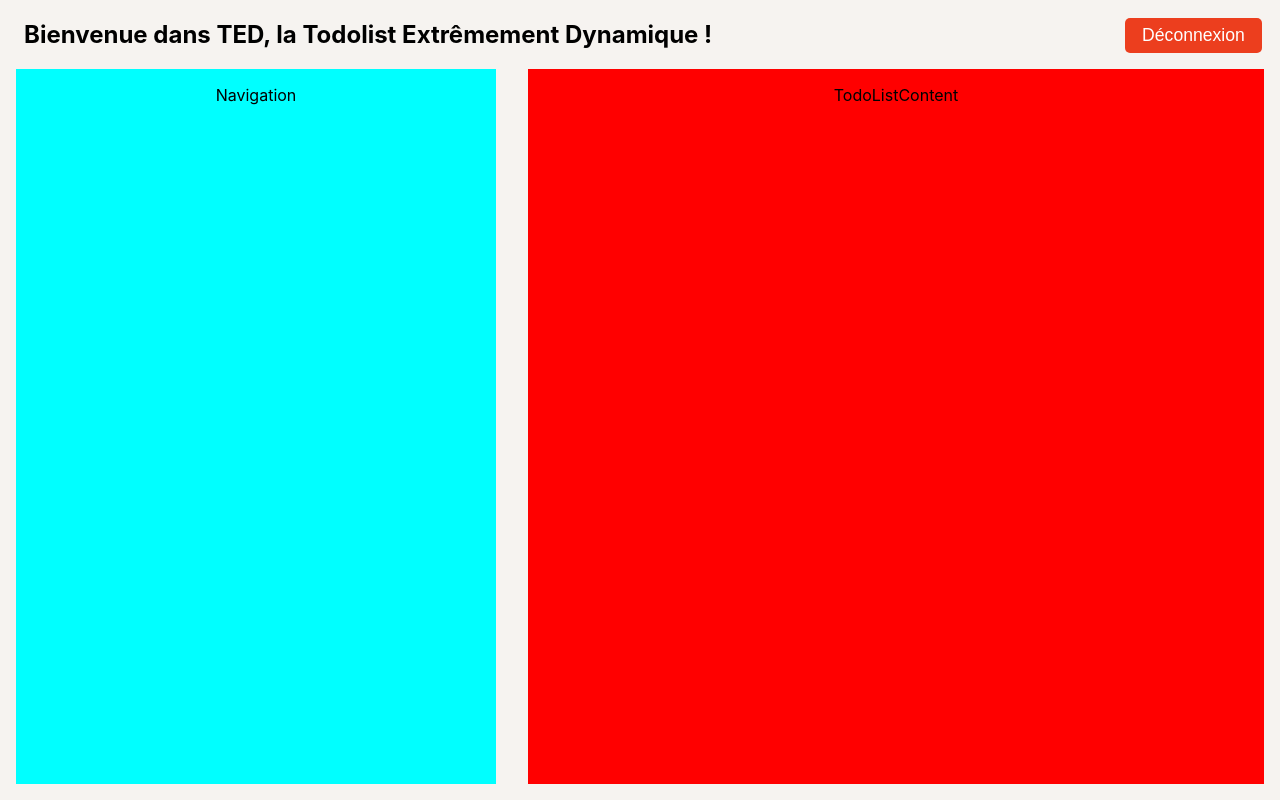
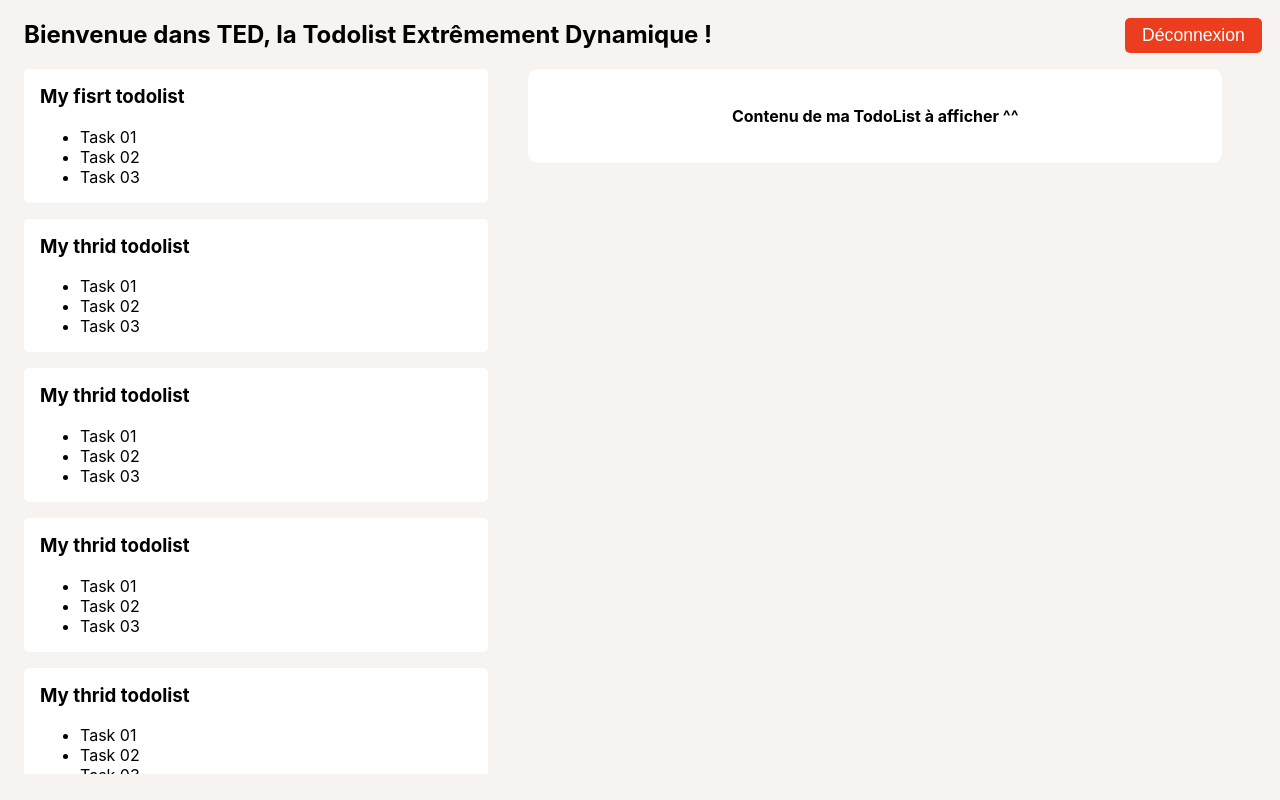
Before and after one commit to deadLocks21/ted-front, a Vue app: page / in a window 1280 px wide. Built offline with nearby package versions, Linux system fonts and the light colour scheme.

Commit message:
Navigation style.

```diff
--- a/src/App.vue
+++ b/src/App.vue
@@ -2,7 +2,7 @@
   <!-- <Login v-if="!$store.state.connected" /> -->
   <!-- <DisplayData v-if="$store.state.connected" /> -->
   <Login v-if="$store.state.connected" />
-  <DisplayData v-if="!$store.state.connected" />
+  <MainPage v-if="!$store.state.connected" />
 </template>
 
 <style lang="less">
@@ -29,13 +29,13 @@ body {
 
 <script>
 import Login from "./views/LoginPage.vue";
-import DisplayData from "./views/MainPage.vue";
+import MainPage from "./views/MainPage.vue";
 
 export default {
   name: "App",
   components: {
     Login,
-    DisplayData,
+    MainPage,
   },
 };
 </script>
--- a/src/components/Main/Content/Content.vue
+++ b/src/components/Main/Content/Content.vue
@@ -1,11 +1,7 @@
 <template>
   <div class="row">
-    <nav>
-      <Navigation />
-    </nav>
-    <article>
-      <TodoListContent />
-    </article>
+    <Navigation />
+    <TodoListContent />
   </div>
 </template>
 
@@ -24,16 +20,9 @@ export default {
 
 <style scoped>
 .row {
+  height: 100%;
   flex: 1 1 auto;
   display: flex;
   justify-content: space-around;
 }
-
-nav {
-  width: 37.5%;
-}
-
-article {
-  width: 57.5%;
-}
 </style>
--- a/src/components/Main/Content/Navigation/Navigation.vue
+++ b/src/components/Main/Content/Navigation/Navigation.vue
@@ -1,21 +1,43 @@
 <template>
-  <div>
-    <p>Navigation</p>
-  </div>
+  <nav>
+    <TodoListItem
+      v-for="item in $store.state.todolists"
+      :key="item"
+      :todolist="item"
+    />
+  </nav>
 </template>
 
 <script>
+import TodoListItem from "./TodoListItem.vue";
+
 export default {
   name: "Navigation",
+  components: {
+    TodoListItem,
+  },
 };
 </script>
 
 <style scoped>
-div {
-  height: 100%;
-  width: 100%;
+nav {
+  width: 37.5%;
+  height: 90%;
   display: flex;
-  justify-content: center;
-  background-color: aqua;
+  flex-direction: column;
+  justify-content: flex-start;
+  align-items: center;
+  overflow-y: scroll;
+  overflow-x: none;
+  scrollbar-color: rgba(0, 0, 0, 0.6) #f6f3f0;
+}
+
+nav::-webkit-scrollbar {
+  width: 8px;
+}
+
+nav::-webkit-scrollbar-thumb {
+  background-color: rgba(0, 0, 0, 0.6);
+  border-radius: 5px;
 }
 </style>
--- /dev/null
+++ b/src/components/Main/Content/Navigation/TodoListItem.vue
@@ -0,0 +1,36 @@
+<template>
+    <div class="todolist">
+        <h1>{{ todolist.name }}</h1>
+        <ul>
+            <li>Task 01</li>
+            <li>Task 02</li>
+            <li>Task 03</li>
+        </ul>
+    </div>
+</template>
+
+<script>
+export default {
+    name: "TodoListItem",
+    props: ['todolist'],
+}
+</script>
+
+<style>
+.todolist {
+    width: 90%;
+    /* height: 8em; */
+    background: white;
+    margin-bottom: 1em;
+    border-radius: 5px;
+    padding: 1em;
+}
+
+.todolist > h1 {
+    margin-top: 0;
+}
+
+.todolist > ul {
+    margin-bottom: 0;
+}
+</style>
--- a/src/components/Main/Content/TodoListContent/TodoListContent.vue
+++ b/src/components/Main/Content/TodoListContent/TodoListContent.vue
@@ -1,21 +1,30 @@
 <template>
-    <div>
-        <p>TodoListContent</p>
-    </div>
+  <section>
+    <article>
+      <h1>Contenu de ma TodoList à afficher ^^</h1>
+    </article>
+  </section>
 </template>
 
 <script>
 export default {
-    name: "TodoListContent"
-}
+  name: "TodoListContent",
+};
 </script>
 
 <style scoped>
-div {
-    height: 100%;
-    width: 100%;
-    display: flex;
-    justify-content: center;
-    background-color: red;
+section {
+  height: 100%;
+  width: 57.5%;
+}
+
+article {
+  width: 90%;
+  /* height: 70%; */
+  display: flex;
+  justify-content: center;
+  background-color: white;
+  border-radius: 10px;
+  padding: 1em;
 }
 </style>
--- a/src/views/MainPage.vue
+++ b/src/views/MainPage.vue
@@ -12,6 +12,7 @@
   display: flex;
   flex-flow: column;
   padding-bottom: 1em;
+  overflow: hidden;
 }
 </style>
 
@@ -22,13 +23,38 @@ import Content from "../components/Main/Content/Content.vue";
 export default {
   name: "MainPage",
   beforeMount() {
-    this.$store.dispatch("setTodoList", [
+    this.$store.dispatch("setTodoLists", [
       {
         id: 1,
         name: "My fisrt todolist",
         user: 1,
       },
       {
+        id: 3,
+        name: "My thrid todolist",
+        user: 1,
+      },
+            {
+        id: 3,
+        name: "My thrid todolist",
+        user: 1,
+      },
+            {
+        id: 3,
+        name: "My thrid todolist",
+        user: 1,
+      },
+            {
+        id: 3,
+        name: "My thrid todolist",
+        user: 1,
+      },
+            {
+        id: 3,
+        name: "My thrid todolist",
+        user: 1,
+      },
+            {
         id: 3,
         name: "My thrid todolist",
         user: 1,
```
